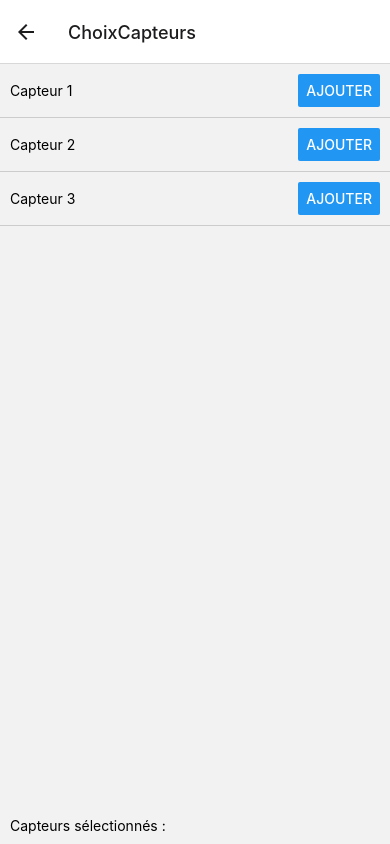
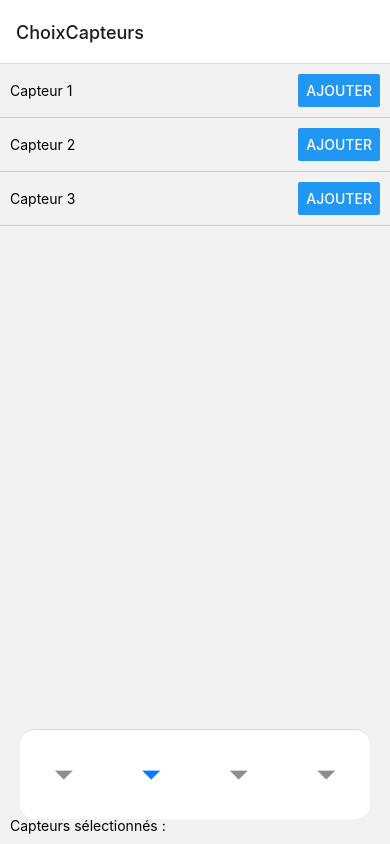
Before and after one commit to mohamed-044/ProjetDomotique, a React Native app: screen /ChoixCapteurs in a window 390 px wide. Built offline with nearby package versions, Linux system fonts and the light colour scheme.

Commit message:
appli avec logo, boutons et pages, navigation bottom tab sans logo

```diff
--- a/App.tsx
+++ b/App.tsx
@@ -5,19 +5,14 @@ import Accueil from './Accueil';
 import ChoixCapteurs from './ChoixCapteurs';
 import Historique from './Historique';
 import GestionAppareils from './GestionAppareils'; // Assurez-vous d'importer le composant
+import Tabs from './navigation/tabs';
 
 const Stack = createStackNavigator();
 
 const App = () => {
   return (
     <NavigationContainer>
-      <Stack.Navigator>
-        <Stack.Screen name="Accueil" component={Accueil} />
-        <Stack.Screen name="ChoixCapteurs" component={ChoixCapteurs} />
-        <Stack.Screen name="Historique" component={Historique} />
-        {/* Assurez-vous que 'GestionAppareils' est ajouté en tant que 'Screen' */}
-        <Stack.Screen name="GestionAppareils" component={GestionAppareils} />
-      </Stack.Navigator>
+        <Tabs />
     </NavigationContainer>
   );
 };
--- /dev/null
+++ b/navigation/tabs.js
@@ -0,0 +1,39 @@
+import React from 'react';
+import { createBottomTabNavigator } from '@react-navigation/bottom-tabs';
+
+import Accueil from '../Accueil';
+import ChoixCapteurs from '../ChoixCapteurs';
+import Historique from '../Historique';
+import GestionAppareils from '../GestionAppareils';
+
+const Tab = createBottomTabNavigator();
+
+const Tabs = () => {
+  return (
+    <Tab.Navigator
+      screenOptions={{
+        tabBarShowLabel: false,
+        tabBarStyle: {
+          position: 'absolute',
+          bottom: 25,
+          left: 20,
+          right: 20,
+          elevation: 0,
+          backgroundColor: '#ffffff',
+          borderRadius: 15,
+          height: 90,
+        },
+        style: {
+          // Ajoutez ici des styles supplémentaires si nécessaire
+        }
+      }}
+    >
+      <Tab.Screen name="Accueil" component={Accueil} />
+      <Tab.Screen name="ChoixCapteurs" component={ChoixCapteurs} />
+      <Tab.Screen name="Historique" component={Historique} />
+      <Tab.Screen name="GestionAppareils" component={GestionAppareils} />
+    </Tab.Navigator>
+  );
+};
+
+export default Tabs;
--- a/package.json
+++ b/package.json
@@ -11,8 +11,12 @@
   },
   "dependencies": {
     "@react-native-community/masked-view": "^0.1.11",
+    "@react-navigation/bottom-tabs": "^6.5.20",
     "@react-navigation/native": "^6.1.17",
     "@react-navigation/stack": "^6.3.29",
+    "body-parser": "^1.20.2",
+    "express": "^4.19.2",
+    "mysql": "^2.18.1",
     "react": "18.2.0",
     "react-native": "0.73.5",
     "react-native-gesture-handler": "^2.16.0",
```
Also changed, not shown: routes.js (added, +11 -0 lines), 1 other file (tests, documents, lock files or other folders).
